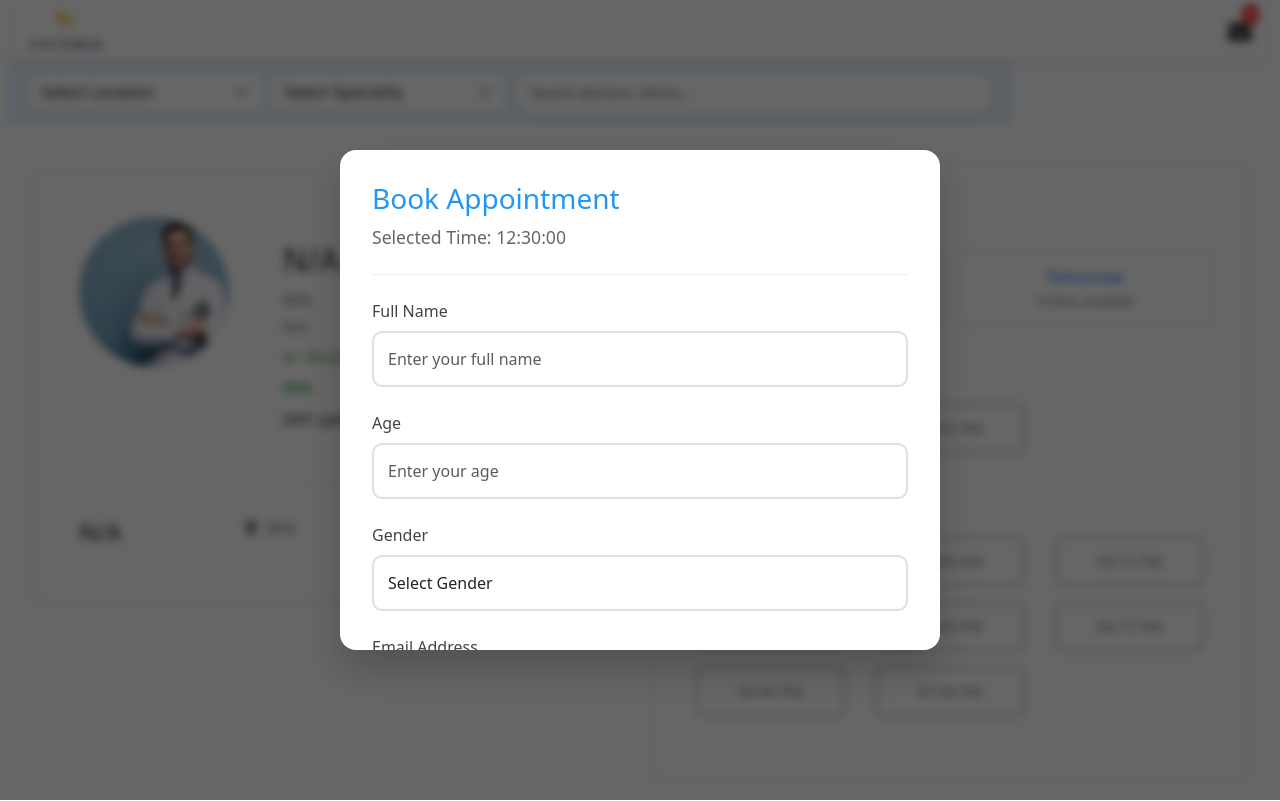
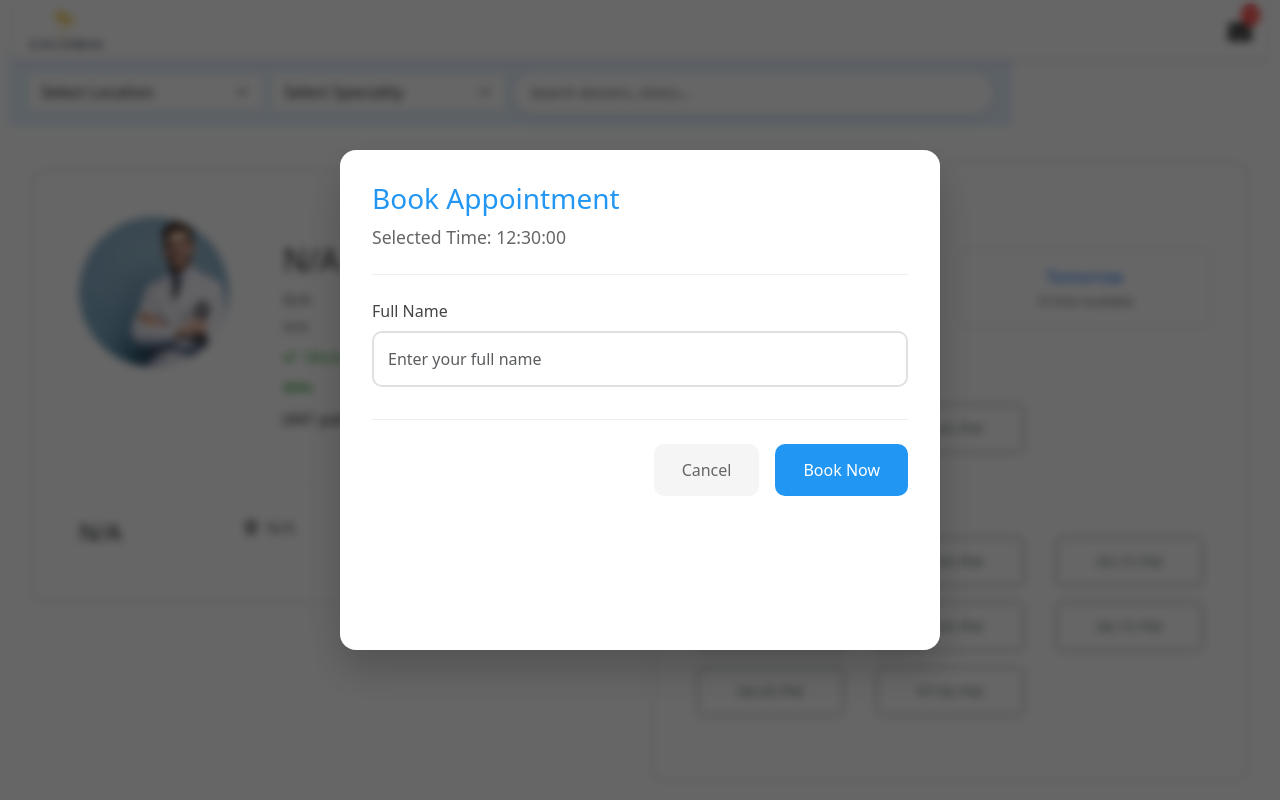
Before and after one commit to ajaybabby/lycospec, a React (Create React App) app: page /book-appointment in a window 1280 px wide. Both pictures are taken after a click on the button "12:30 PM". Built offline with nearby package versions, Linux system fonts and the light colour scheme.

Commit message:
booking page by login added

```diff
--- a/src/pages/booking/BookingPage.js
+++ b/src/pages/booking/BookingPage.js
@@ -1,4 +1,4 @@
-import React, { useState } from 'react';
+import React, { useState, useEffect } from 'react';
 import { useParams, Link, useLocation, useNavigate } from 'react-router-dom';
 import { FaMapMarkerAlt, FaCheck, FaEnvelope } from 'react-icons/fa';
 import './BookingPage.css';
@@ -53,8 +53,37 @@ const BookingPage = () => {
     ]
   };
 
+  // Add these state variables at the top with other states
+  const [isLoggedIn, setIsLoggedIn] = useState(false);
+  const [patientId, setPatientId] = useState(null);
+
+  // Add this function after other state declarations
+  // Add useEffect to check token on component mount
+  useEffect(() => {
+    checkPatientLogin();
+  }, []);
+
+  const checkPatientLogin = () => {
+    const token = localStorage.getItem('patientToken');
+    console.log('Raw token:', token); // Log the raw token
+    if (token) {
+      try {
+        const payload = JSON.parse(atob(token.split('.')[1]));
+        console.log('Decoded token payload:', payload);
+        setIsLoggedIn(true);
+        setPatientId(payload.patientId);
+        console.log('Extracted patient ID:', payload.patientId);
+      } catch (error) {
+        console.error('Token decoding error:', error);
+        console.log('Invalid token content:', token);
+      }
+    } else {
+      console.log('No token found in localStorage');
+    }
+  };
+
+  // Modify handleTimeSlotClick to include login check
   const handleTimeSlotClick = (time) => {
-    // Convert 12-hour format to 24-hour format for SQL
     const [timeValue, period] = time.split(' ');
     const [hours, minutes] = timeValue.split(':');
     let formattedHours = parseInt(hours);
@@ -66,7 +95,8 @@ const BookingPage = () => {
     }
 
     const formattedTime = `${formattedHours.toString().padStart(2, '0')}:${minutes}:00`;
-    setSelectedTime(formattedTime); // Store in SQL format (HH:mm:ss)
+    setSelectedTime(formattedTime);
+    checkPatientLogin(); // Check login status
     setShowModal(true);
   };
 
@@ -92,19 +122,21 @@ const BookingPage = () => {
   };
 
   const handleBooking = async () => {
-    if (validateForm()) {
+    if (isLoggedIn || validateForm()) {
       try {
         const bookingDetails = {
           doctor_id: doctorInfo?.id,
           appointment_date: selectedDate,
           time_slot: selectedTime,
+          ...(isLoggedIn ? { patient_id: patientId } : {
             patient_name: bookingData.name,
             patient_age: bookingData.age,
             patient_gender: bookingData.gender,
             patient_email: bookingData.email
+          })
         };
 
-        const response = await fetch('http://localhost:5000/api/book-appointment', {
+        const response = await fetch('http://localhost:5000/appoint/book-appointment', {
           method: 'POST',
           headers: {
             'Content-Type': 'application/json',
@@ -119,14 +151,13 @@ const BookingPage = () => {
         const result = await response.json();
         console.log('Booking successful:', result);
         setShowModal(false);
-        navigate('/appointments'); // Redirect to appointments page
+        navigate('/appointments');
       } catch (error) {
         console.error('Booking error:', error);
       }
     }
   };
 
-  // Update the time slot rendering in your existing code:
   const renderTimeSlot = (slot) => (
     <button
       className="btn btn-outline-secondary w-100"
@@ -257,6 +288,8 @@ const BookingPage = () => {
             <h3>Book Appointment</h3>
             <p className="selected-time">Selected Time: {selectedTime}</p>
 
+            {!isLoggedIn ? (
+              // Show full form for non-logged in users
               <div className="form-group">
                 <label>Full Name</label>
                 <input
@@ -269,48 +302,12 @@ const BookingPage = () => {
                 />
                 {errors.name && <div className="invalid-feedback">{errors.name}</div>}
               </div>
-
-            <div className="form-group">
-              <label>Age</label>
-              <input
-                type="number"
-                name="age"
-                className={`form-control ${errors.age ? 'is-invalid' : ''}`}
-                value={bookingData.age}
-                onChange={handleInputChange}
-                placeholder="Enter your age"
-              />
-              {errors.age && <div className="invalid-feedback">{errors.age}</div>}
+            ) : (
+              // Show only patient ID for logged in users
+              <div className="logged-in-confirmation">
+                <p>Patient ID: lyco{patientId}</p>
               </div>
-
-            <div className="form-group">
-              <label>Gender</label>
-              <select
-                name="gender"
-                className={`form-control ${errors.gender ? 'is-invalid' : ''}`}
-                value={bookingData.gender}
-                onChange={handleInputChange}
-              >
-                <option value="">Select Gender</option>
-                <option value="male">Male</option>
-                <option value="female">Female</option>
-                <option value="other">Other</option>
-              </select>
-              {errors.gender && <div className="invalid-feedback">{errors.gender}</div>}
-            </div>
-
-            <div className="form-group">
-              <label>Email Address</label>
-              <input
-                type="email"
-                name="email"
-                className={`form-control ${errors.email ? 'is-invalid' : ''}`}
-                value={bookingData.email}
-                onChange={handleInputChange}
-                placeholder="Enter your email"
-              />
-              {errors.email && <div className="invalid-feedback">{errors.email}</div>}
-            </div>
+            )}
 
             <div className="modal-actions">
               <button className="btn btn-secondary" onClick={() => setShowModal(false)}>
```
Lines whose indentation alone changed are shown as unchanged.
